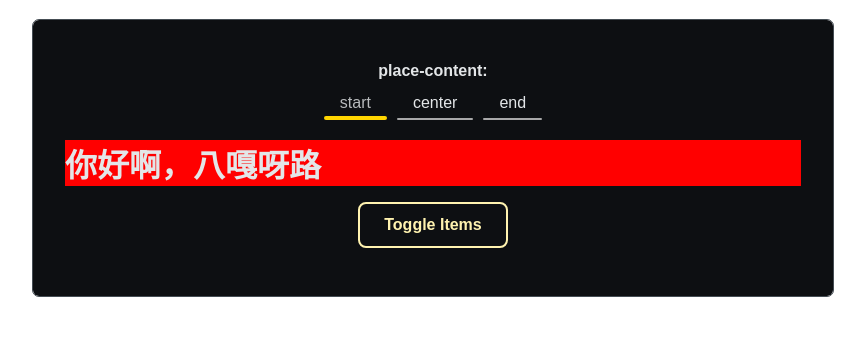
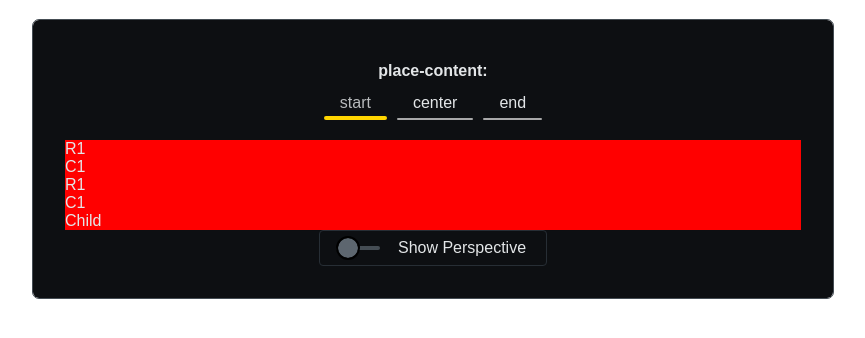
Before and after one commit to aliyuv/css-flex, a React (Vite) app: page /contentjustify in a window 1280 px wide. Shown: the top 338 px of the page, without its empty margins (207-1072 px from the left). Built offline with nearby package versions, Linux system fonts and the light colour scheme; a web font is replaced by a local one.

Commit message:
创建 PlaceContent组件 html

```diff
--- a/src/components/ContentJustify/ContentJustify.tsx
+++ b/src/components/ContentJustify/ContentJustify.tsx
@@ -116,7 +116,7 @@ export default function ContentJustify() {
         }
         isOn={isSwitchOn}
         style={{
-          display: displayJustify.justifySelf ? `` : `none`,
+          display: displayJustify.placeContent ? `` : `none`,
         }}
       />
 
@@ -130,6 +130,7 @@ export default function ContentJustify() {
               justifySelf: !p.justifySelf,
               justifyContent: !p.justifyContent,
             }))}
+        style={{ display: !displayJustify.placeContent ? `block` : `none` }}
       >
         Toggle Items
       </button>
--- a/src/components/common/LayoutBox/PlaceContent.css
+++ b/src/components/common/LayoutBox/PlaceContent.css
@@ -1,3 +1,3 @@
-.PlaceContent{
+.PlaceContent-container{
   background-color: red;
 }
--- a/src/components/common/LayoutBox/PlaceContent.tsx
+++ b/src/components/common/LayoutBox/PlaceContent.tsx
@@ -2,8 +2,30 @@ import './PlaceContent.css'
 
 export default function PlaceContent() {
   return (
-    <div className="PlaceContent">
-      <h1>你好啊，八嘎呀路</h1>
+    <div className="PlaceContent-container">
+      <div className="PlaceContent-iner">
+        <div className="PlaceContent-items">
+          <div className="PlaceContent-item">
+            <div className="">R1</div>
+          </div>
+          <div className="PlaceContent-item">
+            <div className="">C1</div>
+          </div>
+          <div className="PlaceContent-item">
+            <div className="">R1</div>
+          </div>
+          <div className="PlaceContent-item">
+            <div className="">C1</div>
+          </div>
+        </div>
+        <div className="PlaceContent-box">
+          <div className="PlaceContent-box-inner">
+            <div className="PlaceContent-item">
+              <div className="">Child</div>
+            </div>
+          </div>
+        </div>
+      </div>
     </div>
   )
 }
```
